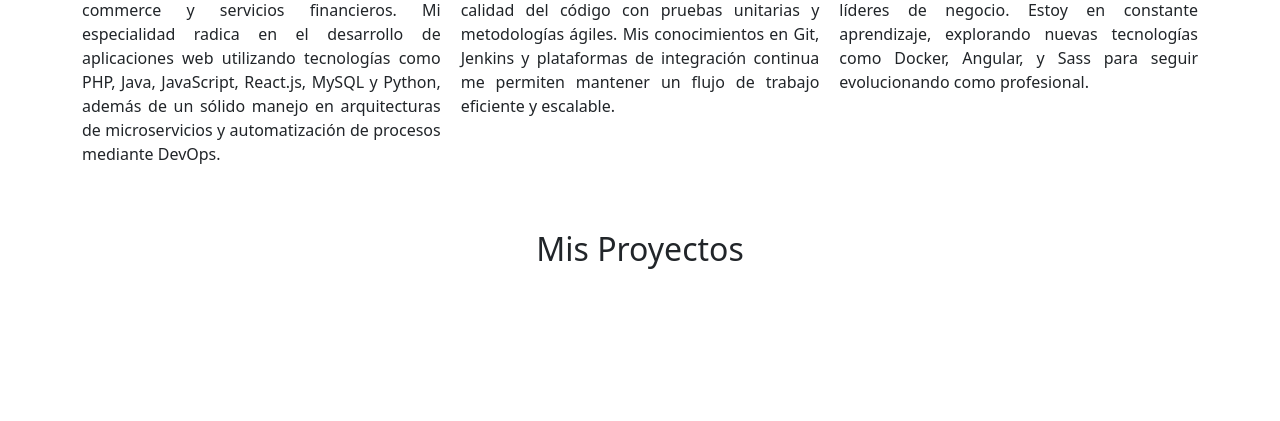
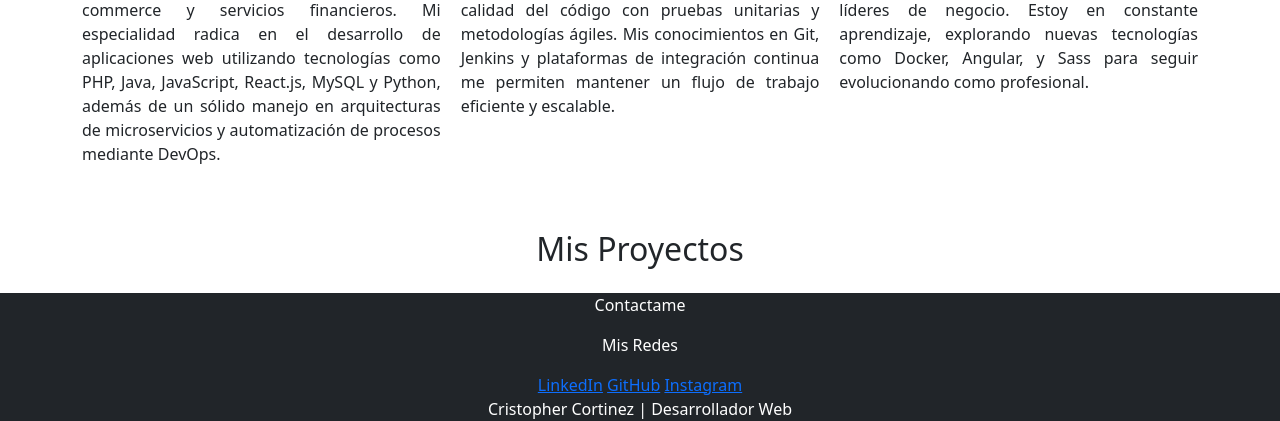
Before and after one commit to Ccortinez02/Ccortinez02.github.io, a Django app: page / in a window 1280 px wide. Shown: the part 639-1060 px from the top of the page. Before the commit the page ends 908 px from the top, so only its background shows below. Run offline with Django 5.2, Linux system fonts and the light colour scheme; data that the repository does not hold is empty.

Commit message:
agrego un footer a mi proyecto

```diff
--- /dev/null
+++ b/myenv/pyvenv.cfg
@@ -0,0 +1,3 @@
+home = /Library/Developer/CommandLineTools/usr/bin
+include-system-site-packages = false
+version = 3.9.6
--- a/portafolio/templates/proyectos/lista_proyectos.html
+++ b/portafolio/templates/proyectos/lista_proyectos.html
@@ -73,6 +73,21 @@
             {% endfor %}
         </div>
     </section>
+    <footer class="bg-dark text-white text-center">
+        <section id="footer-info">
+            <div class="contact-me">
+                <p>Contactame</p>
+            </div>
+            <div class="divider"></div>
+            <div class="social-media">
+                <p>Mis Redes</p>
+                <a href="">LinkedIn</a>
+                <a href="">GitHub</a>
+                <a href="">Instagram</a>
+            </div>
+        </section>
+        <div >Cristopher Cortinez | Desarrollador Web</div>
+    </footer>
 
     <!-- Bootstrap JS -->
     <script src="https://cdn.jsdelivr.net/npm/bootstrap@5.3.0/dist/js/bootstrap.bundle.min.js"></script>
```
Also changed, not shown: 13 other files.
